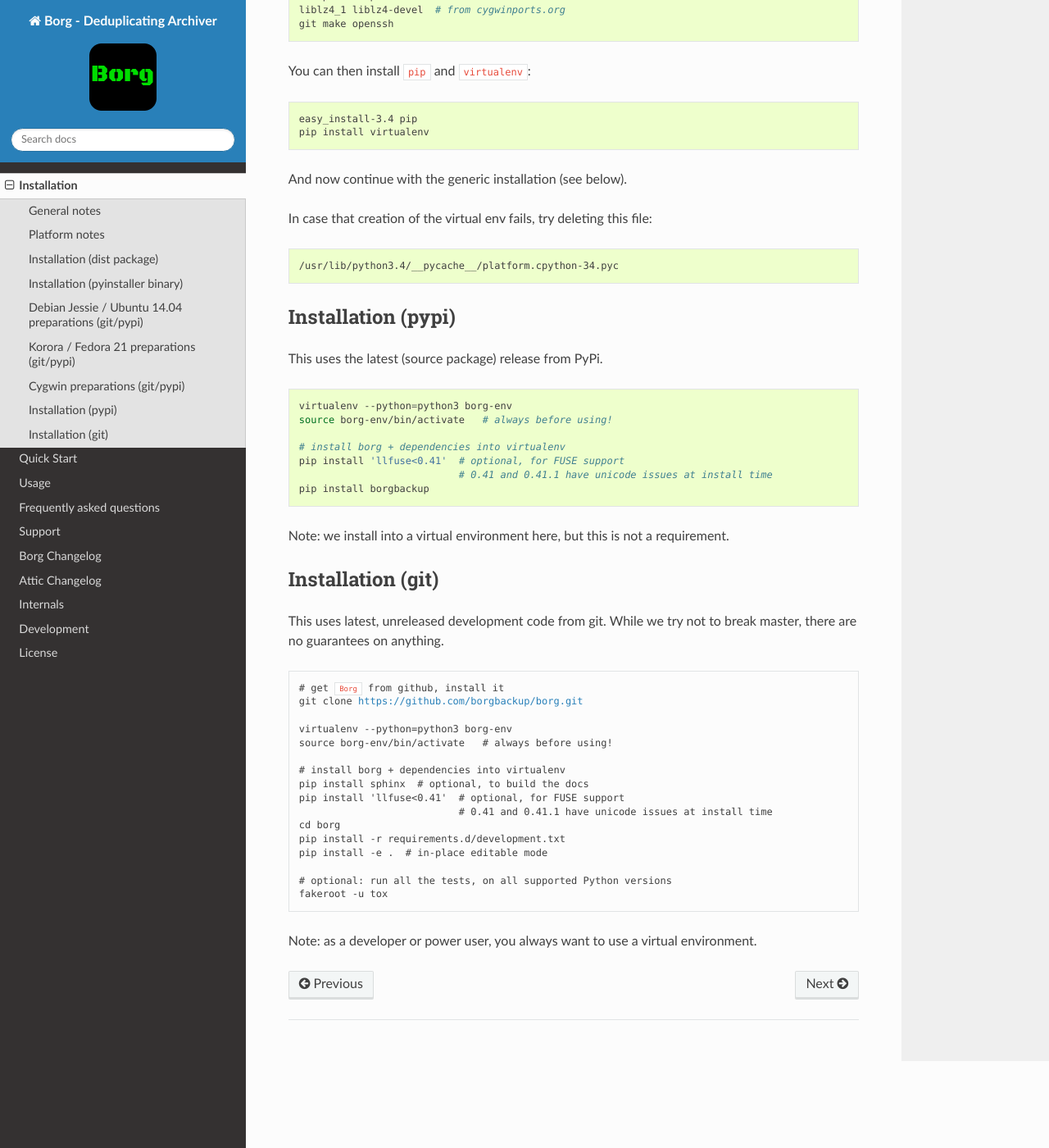
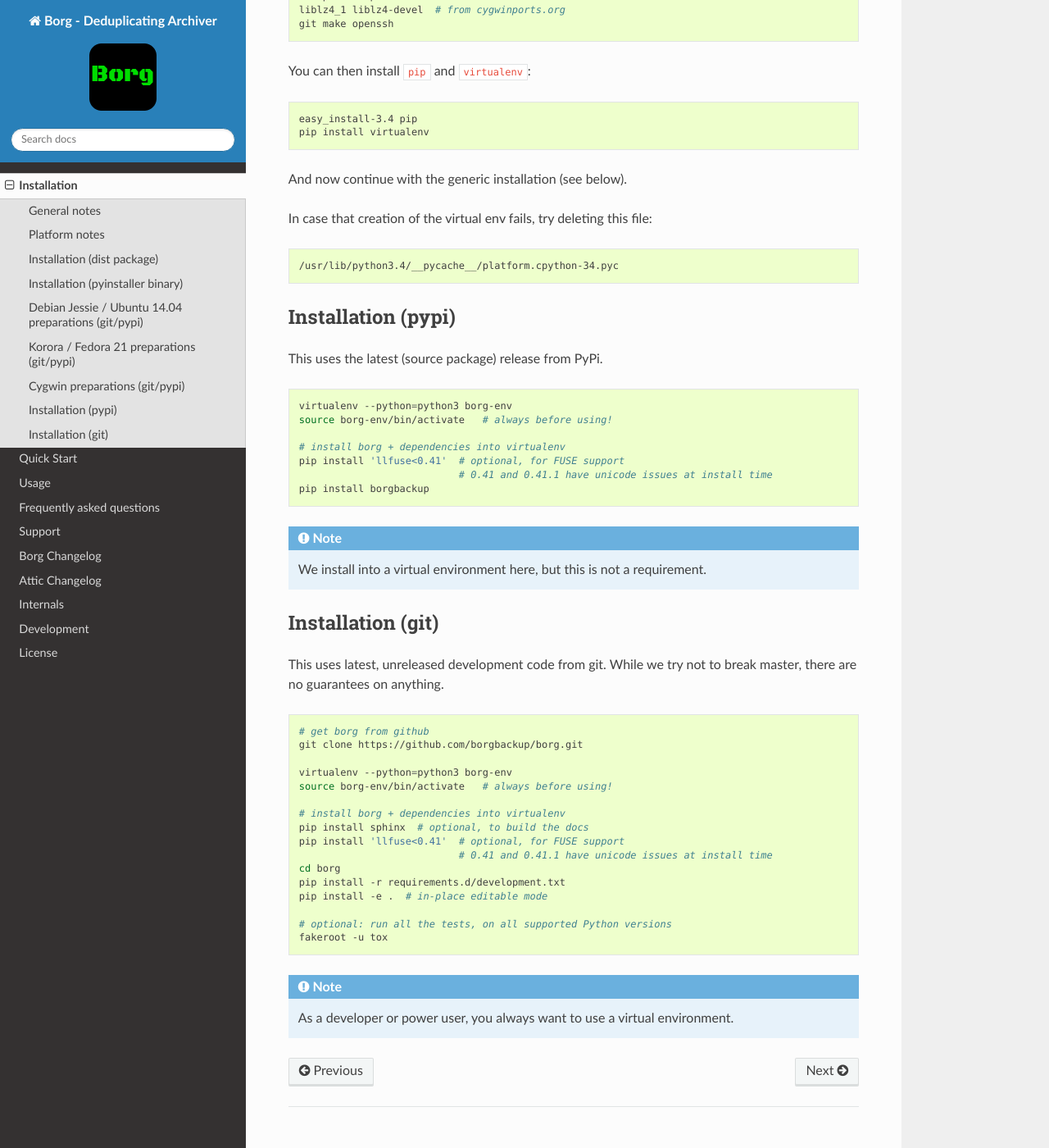
Before and after one commit to borgbackup/borg, a Sphinx documentation site: the page built from docs/installation.rst, in a window 1280 px wide and 1400 px high, scrolled down 3163 px. Shown: the whole window at 82% size. Built offline with Sphinx 7.4.7 and the Read the Docs theme 2.0.0, drawn with Linux system fonts in a browser that asks for light colours; pages that are not in the unit, such as notebooks, are missing from menus; the version number could not be read and is left out.

Commit message:
docs: fix code blocks in installation.rst
In one case removed the |project_name| and |git_url| variables to fix
the display of the code block. Shouldn't be problematic, as they are not
used consistently in this document anyway.

Put two notes in their own nice '.. note::' blocks.

```diff
--- a/docs/installation.rst
+++ b/docs/installation.rst
@@ -91,7 +91,7 @@
 Debian Jessie / Ubuntu 14.04 preparations (git/pypi)
 ----------------------------------------------------
 
-.. parsed-literal::
+::
 
     # Python 3.x (>= 3.2) + Headers, Py Package Installer, VirtualEnv
     apt-get install python3 python3-dev python3-pip python-virtualenv
@@ -121,7 +121,7 @@
 Korora / Fedora 21 preparations (git/pypi)
 ------------------------------------------
 
-.. parsed-literal::
+::
 
     # Python 3.x (>= 3.2) + Headers, Py Package Installer, VirtualEnv
     sudo dnf install python3 python3-devel python3-pip python3-virtualenv
@@ -178,9 +178,7 @@
 Installation (pypi)
 -------------------
 
-This uses the latest (source package) release from PyPi.
-
-.. parsed-literal::
+This uses the latest (source package) release from PyPi. ::
 
     virtualenv --python=python3 borg-env
     source borg-env/bin/activate   # always before using!
@@ -190,19 +188,17 @@
                                # 0.41 and 0.41.1 have unicode issues at install time
     pip install borgbackup
 
-Note: we install into a virtual environment here, but this is not a requirement.
+.. note:: We install into a virtual environment here, but this is not a requirement.
 
 
 Installation (git)
 ------------------
 
 This uses latest, unreleased development code from git.
-While we try not to break master, there are no guarantees on anything.
+While we try not to break master, there are no guarantees on anything. ::
 
-.. parsed-literal::
-
-    # get |project_name| from github, install it
-    git clone |git_url|
+    # get borg from github
+    git clone https://github.com/borgbackup/borg.git
 
     virtualenv --python=python3 borg-env
     source borg-env/bin/activate   # always before using!
@@ -218,4 +214,4 @@
     # optional: run all the tests, on all supported Python versions
     fakeroot -u tox
 
-Note: as a developer or power user, you always want to use a virtual environment.
+.. note:: As a developer or power user, you always want to use a virtual environment.
```
